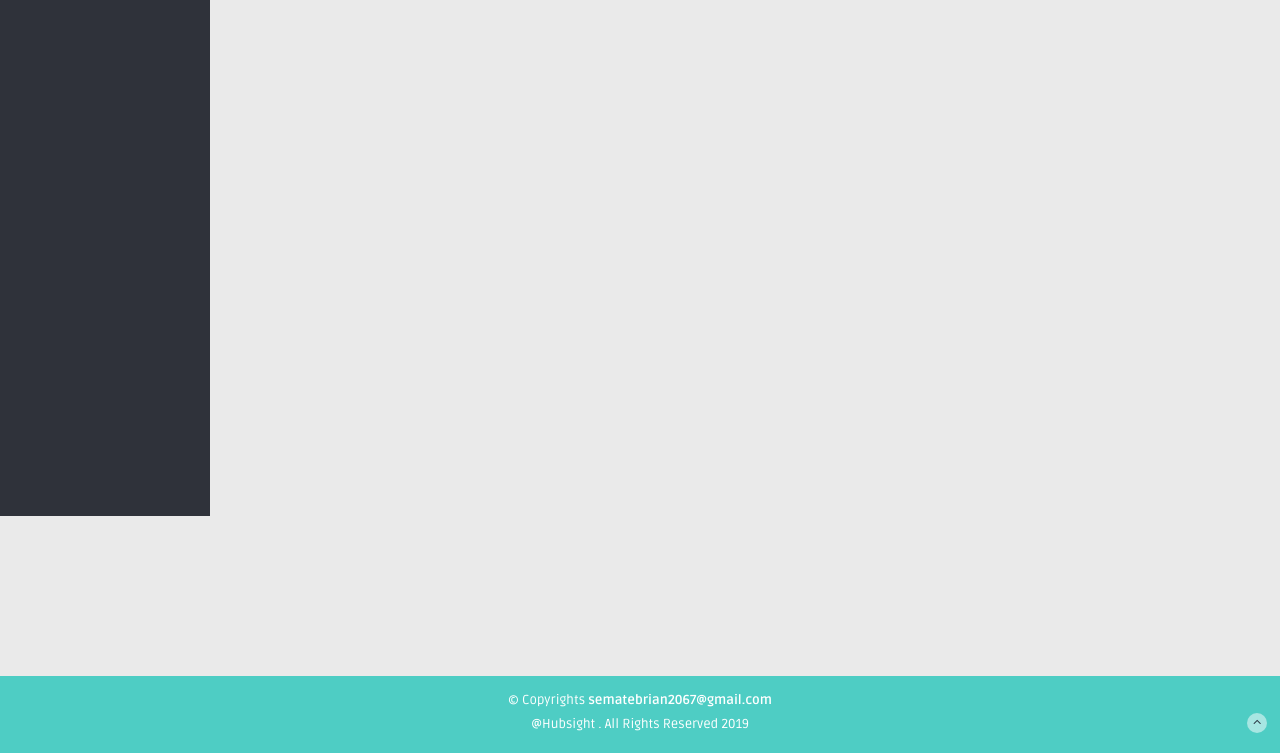
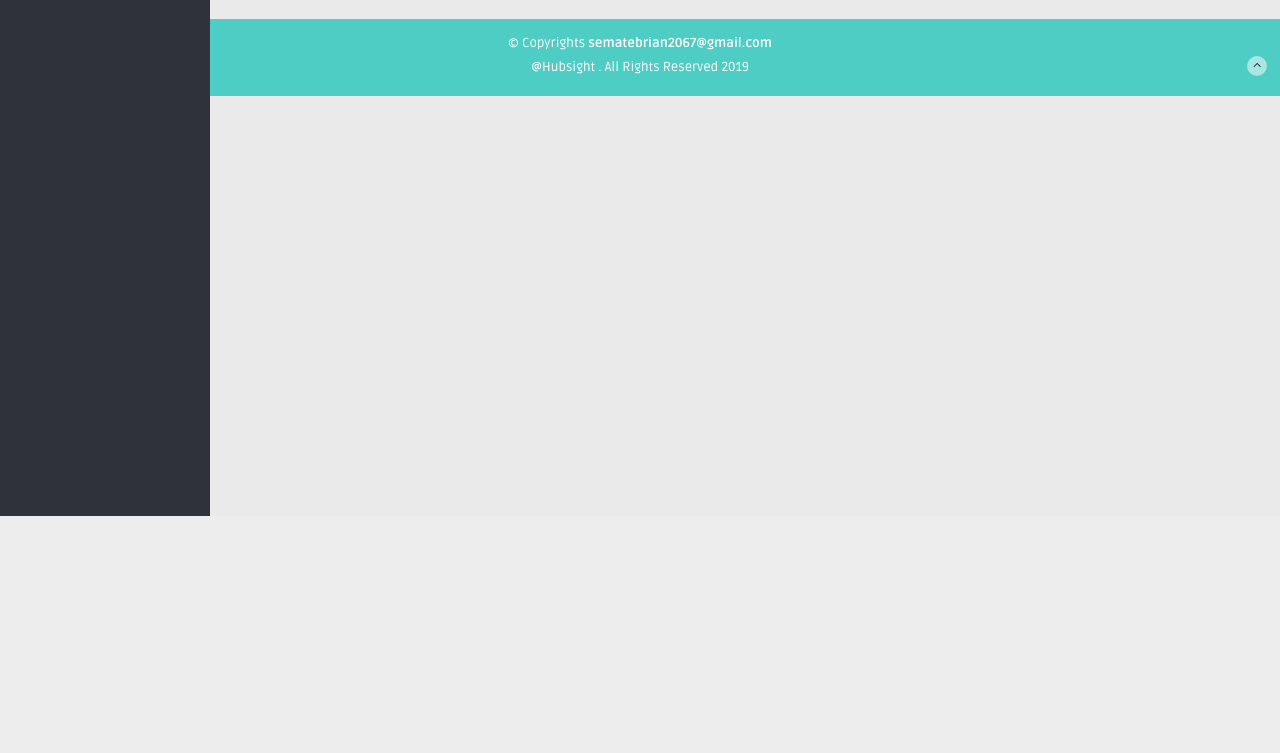
Before and after one commit to bronejeffries/AutoResponseSystem-api, a Django app: page /moderator/session/category/presentations/1/ in a window 1280 px wide. Shown: the part 284-1037 px from the top of the page. After the commit the page ends 800 px from the top, so only its background shows below. Run offline with Django 3.2, Linux system fonts and the light colour scheme; some libraries are stand-ins or nearby versions.

Commit message:
presentation changes

```diff
--- a/moderator/templates/moderator/viewpresentation.html
+++ b/moderator/templates/moderator/viewpresentation.html
@@ -1,7 +1,7 @@
 {%extends 'moderator/base.html' %}
 {%block body%}
 <section id="main-content">
-  <section class="wrapper site-min-height">
+  <section class="wrapper">
     <h3><i class="fa fa-angle-right"></i>Presentation</h3>
     <div class="row mt">
       <div class="col-lg-12">
```
